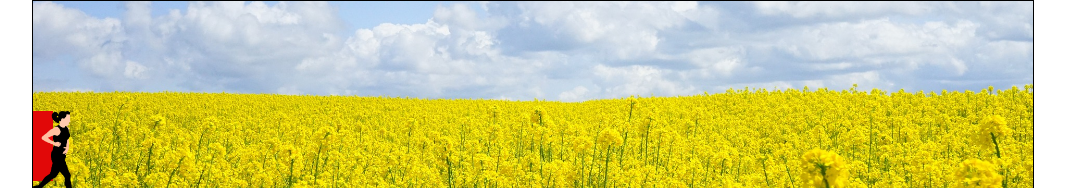
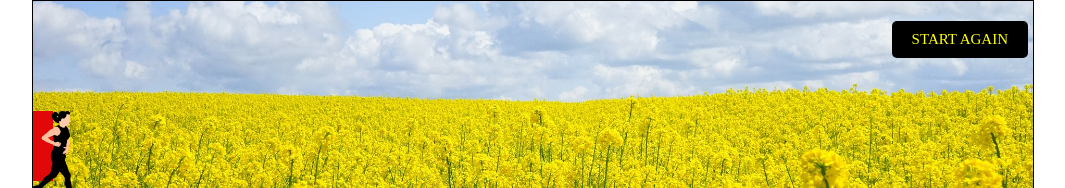
Before and after one commit to goyalion17/js-game, a plain HTML site: page index.html in a window 1280 px wide. Shown: the top 188 px of the page, without its empty margins (107-1172 px from the left). Drawn offline with Linux system fonts and the light colour scheme.

Commit message:
add button 'start again'

```diff
--- a/index.html
+++ b/index.html
@@ -12,6 +12,9 @@
         <div id="character"><img src="" alt="" srcset="./img/runer.png"></div>
         <div id="block"><img src="./img/soldier.png" alt="" srcset=""></div>
         <img src="./img/finish.png" alt="" srcset="" id="finish">
+        <a href="#" onclick="location.reload(); return false;" class="start">
+            start again
+        </a>
     </div>
 </body>
 <script src="script.js"></script>
--- a/style.css
+++ b/style.css
@@ -5,11 +5,6 @@
 
 :root {
     --animation-time: 2s;
-}
-
-body {
-    display: flex;
-    justify-content: center;
 }
 
 #game {
@@ -20,7 +15,7 @@ body {
     background-position: center;
     background-size: cover;
     position: relative;
-
+margin: 0 auto;
 }
 
 #character {
@@ -88,3 +83,17 @@ body {
     right: 0;
     bottom: 10px;
 }
+
+.start {
+    position: absolute;
+    top: 20px;
+    right: 0;
+    text-decoration: none;
+    padding: 10px 20px;
+    color: yellow;
+    background-color: black;
+    text-transform: uppercase;
+    border-radius: 5px;
+    font-size: 15px;
+    margin-right: 5px;
+}
```
